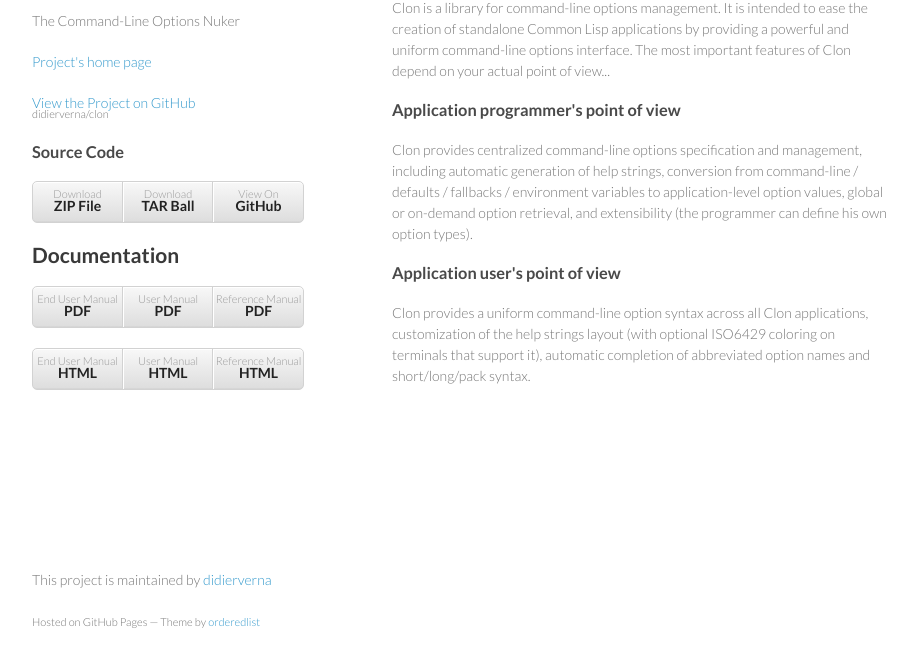
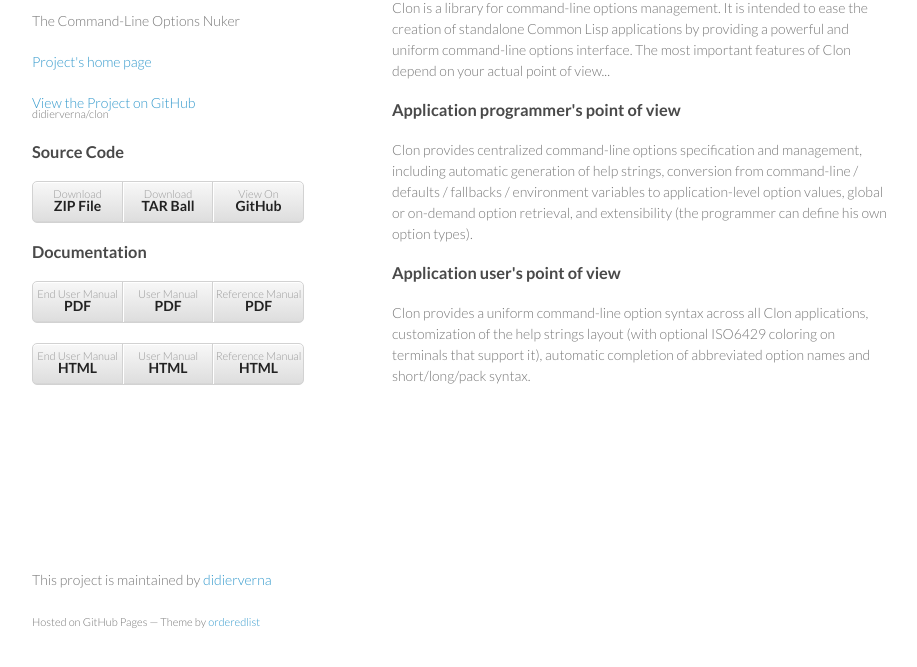
Before and after one commit to didierverna/clon, a plain HTML site: page index.html in a window 1280 px wide. Shown: the part 99-766 px from the top of the page, without its empty margins (178-1095 px from the left). Drawn offline with Linux system fonts and the light colour scheme.

Commit message:
H2 -> H3.
2015-07-01  Didier Verna  <didier@didierverna.net>

	* index.html: Fix documentation's header level.

```diff
--- a/index.html
+++ b/index.html
@@ -48,7 +48,7 @@
 	  </li>
 	</ul>
 
-	<h2>Documentation</h2>
+	<h3>Documentation</h3>
 	<ul>
 	  <li>
 	    <a href="https://www.lrde.epita.fr/~didier/software/lisp/clon/enduser.pdf">
```
